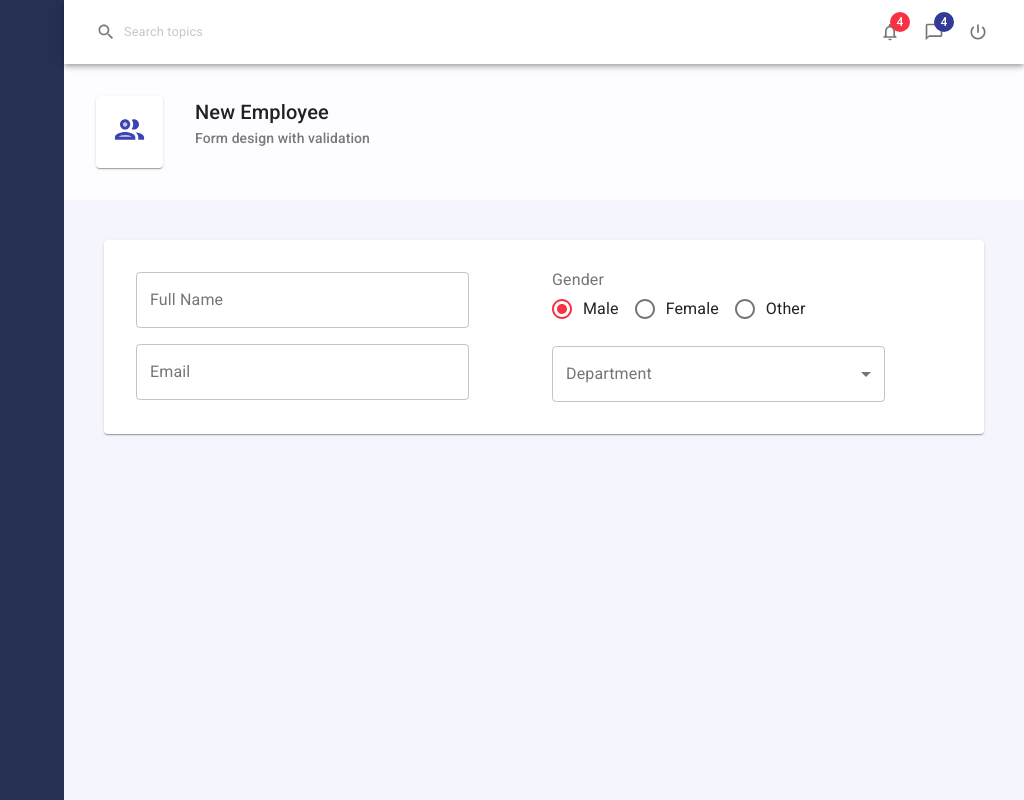
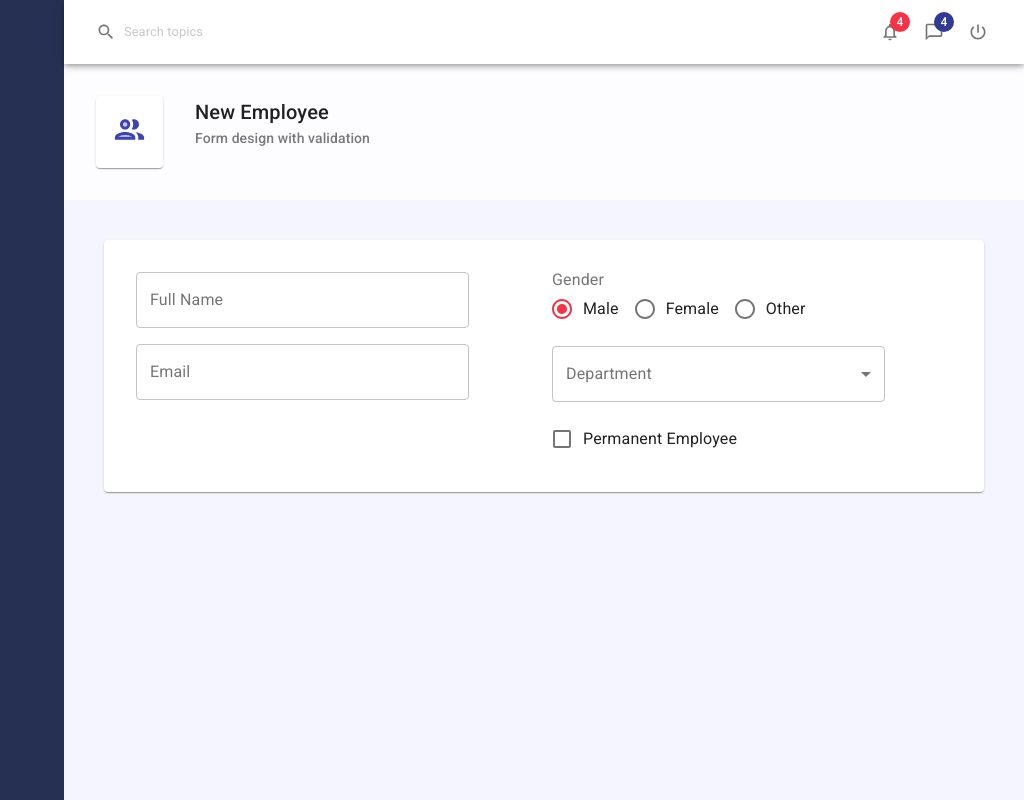
Before and after one commit to daw-maj-pl/mui-crud-app, a React (Create React App) app: page / in a window 1280 px wide. Shown: the whole page, without its empty margins (256-1280 px from the left). Built offline with nearby package versions, Linux system fonts and the light colour scheme.

Commit message:
Import Checkbox component and add it to form

```diff
--- a/src/pages/Employees/EmployeeForm.js
+++ b/src/pages/Employees/EmployeeForm.js
@@ -58,6 +58,12 @@ const EmployeeForm = () => {
             onChange={handleInputChange}
             options={employeeService.getDepartmentCollection()}
           />
+          <Controls.Checkbox
+            name="isPermanent"
+            label="Permanent Employee"
+            value={values.isPermanent}
+            onChange={handleInputChange}
+          />
         </Grid>
       </Grid>
     </Form>
```
